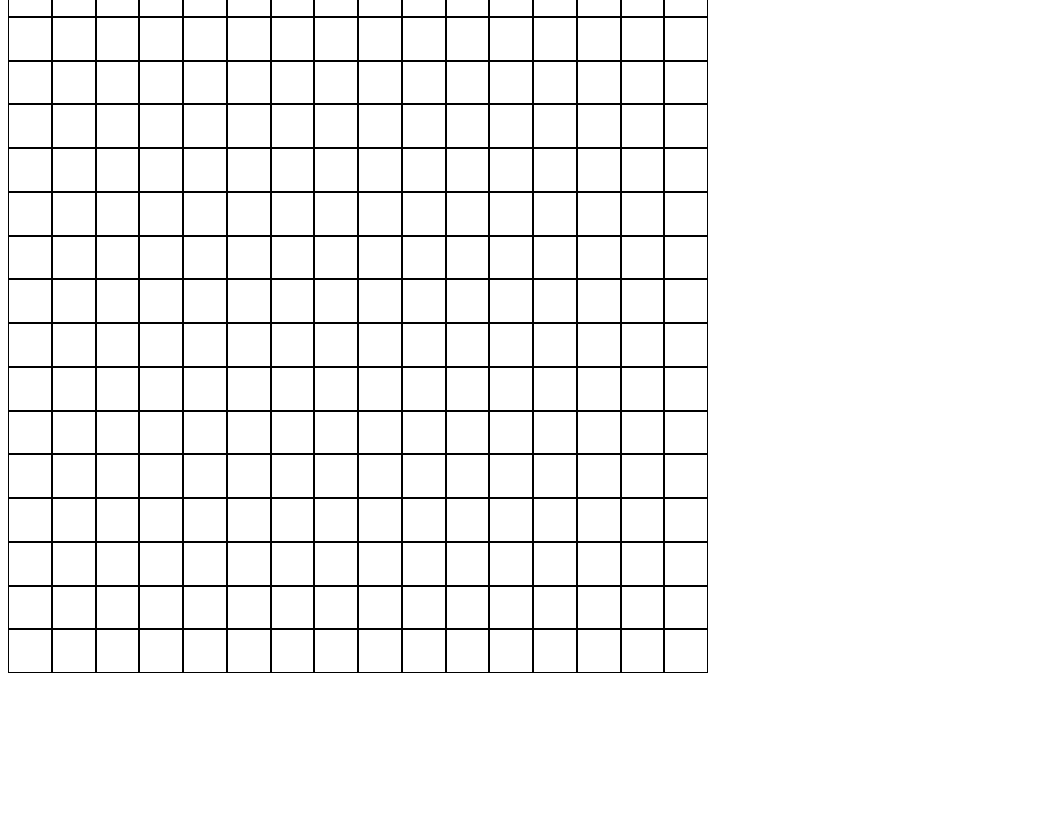
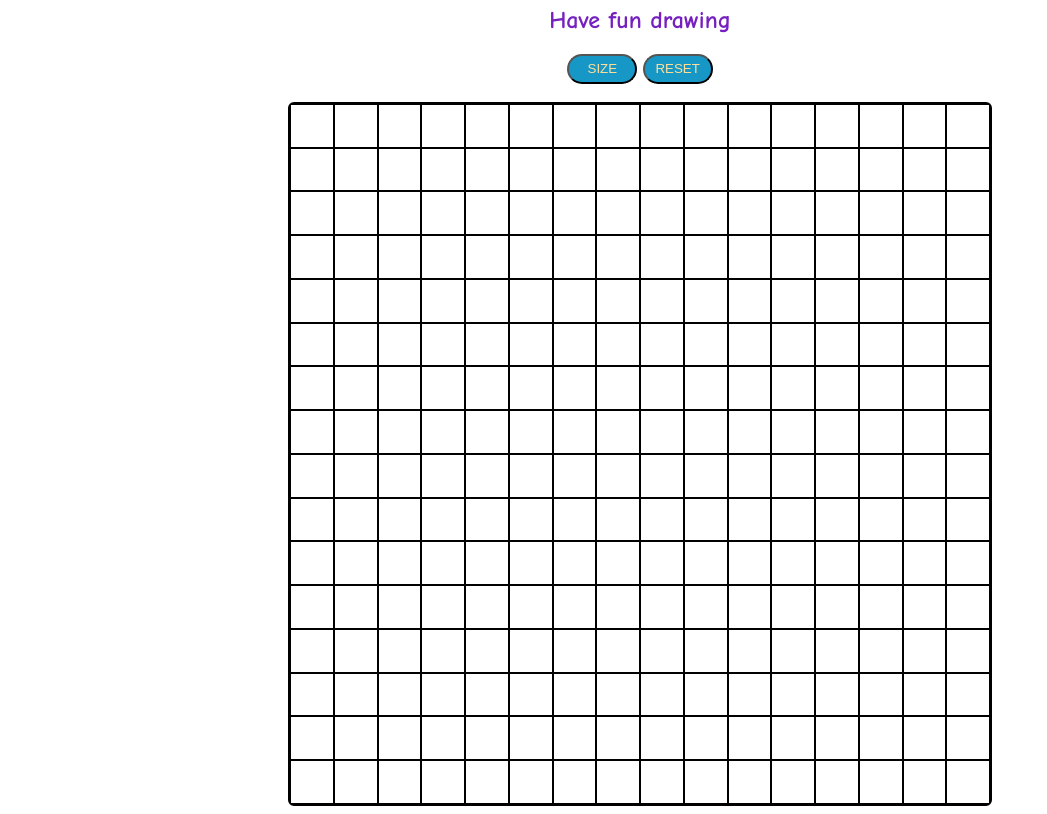
Before and after one commit to ionutng/etch-a-sketch, a plain HTML site: page index.html in a window 1280 px wide. Shown: the part 74-888 px from the top of the page, without its empty margins (0-1047 px from the left). Before the commit the page ends 800 px from the top, so only its background shows below. Drawn offline with Linux system fonts and the light colour scheme.

Commit message:
Center the text and grid, change the font and add css styles for the buttons and headings

```diff
--- a/index.html
+++ b/index.html
@@ -7,10 +7,14 @@
         <link rel="stylesheet" href="style.css">
     </head>
     <body>
+        <h1>Etch A Sketch</h1>
+        <h2>Have fun drawing</h2>
         <button class="size">SIZE</button>
         <button class="reset">RESET</button><br><br>
-        <div class="container">
+        <div class="body">
+            <div class="container">
 
+            </div>
         </div>
     </body>
 </html>
--- a/style.css
+++ b/style.css
@@ -2,4 +2,28 @@
     width: 700px;
     height: 700px;
     display: grid;
+    border: 2px solid black;
+    border-radius: 6px;
 }
+
+body {
+    font-family: 'Comic Sans MS', Verdana, sans-serif;
+    text-align: center;
+}
+
+.body {
+    display: flex;
+    justify-content: center;
+}
+
+button {
+    background-color: #1697c6;
+    color: rgb(255, 223, 154);
+    width: 70px;
+    height: 30px;
+    border-radius: 16px;
+}
+
+h1, h2 {
+    color: #7520bf;
+}
```
